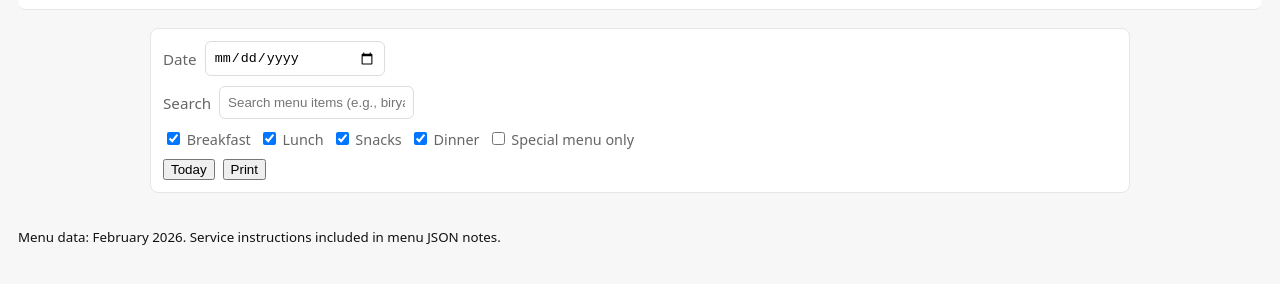
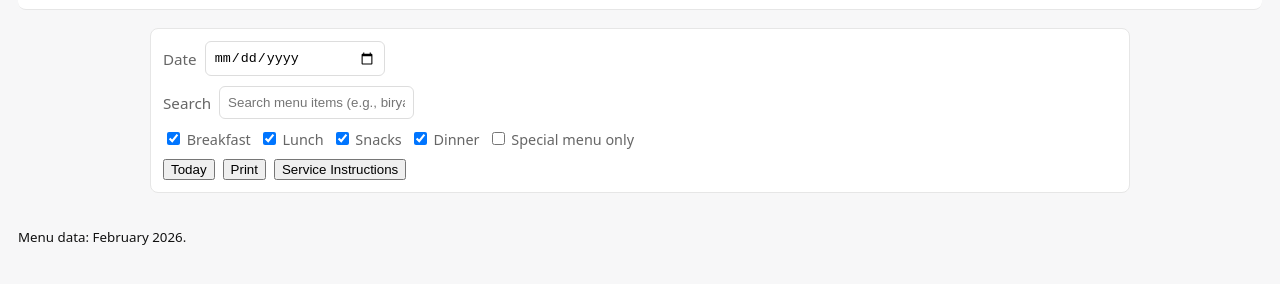
Before and after one commit to sy04299-cyber/mess-menu-feb-26, a plain HTML site: page index.html in a window 1280 px wide. Shown: the part 92-376 px from the top of the page. Drawn offline with Linux system fonts and the light colour scheme.

Commit message:
Update index.html

```diff
--- a/index.html
+++ b/index.html
@@ -37,14 +37,20 @@
       <div class="control-row">
         <button id="todayBtn">Today</button>
         <button id="printBtn">Print</button>
+        <button id="showInstructionsBtn">Service Instructions</button>
       </div>
     </section>
 
     <section id="menuDisplay"></section>
+
+    <section id="serviceInstructions" class="card" style="display:none;margin-top:12px;">
+      <h3>Mess Service Instructions</h3>
+      <div id="instructionsContent"></div>
+    </section>
   </main>
 
   <footer>
-    <small>Menu data: February 2026. Service instructions included in menu JSON notes.</small>
+    <small>Menu data: February 2026.</small>
   </footer>
 
   <script src="app.js"></script>
```
